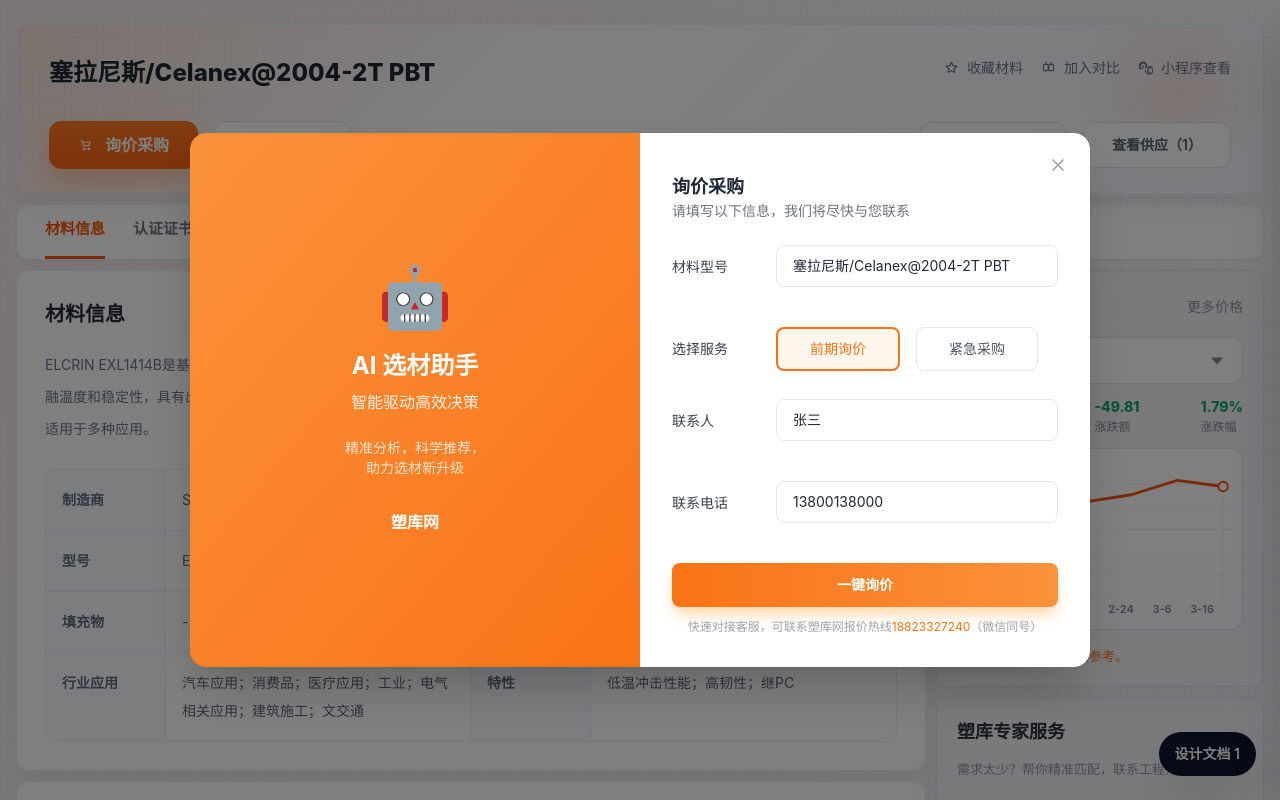
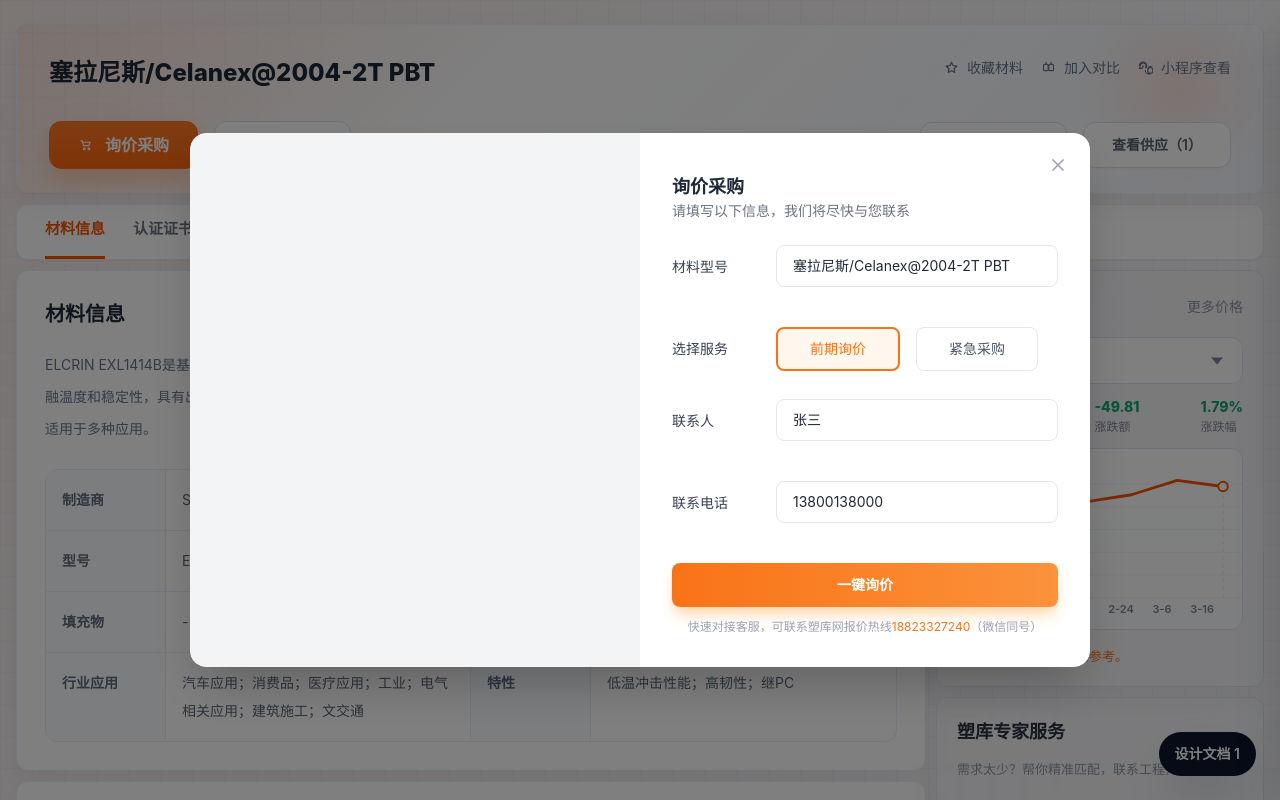
Before and after one commit to INNAUHIX/plasdata, a Next.js app: page / in a window 1280 px wide. Both pictures are taken after a click on the button "询价采购". Shown: the top 800 px of the page. Built offline with nearby package versions, Linux system fonts and the light colour scheme.

Commit message:
fix: remove robot icon and update left panel background

```diff
--- a/src/components/InquiryModal.tsx
+++ b/src/components/InquiryModal.tsx
@@ -90,18 +90,7 @@
         {/* 内容区 */}
         <div className="grid grid-cols-1 md:grid-cols-2">
           {/* 左侧宣传图 */}
-          <div className="hidden h-full rounded-tl-2xl rounded-bl-2xl bg-gradient-to-br from-orange-400 to-orange-500 p-8 flex-col items-center justify-center md:flex">
-            <div className="text-center">
-              <div className="mb-6 text-6xl">🤖</div>
-              <h3 className="mb-2 text-2xl font-bold text-white">AI 选材助手</h3>
-              <p className="mb-6 text-white/90">智能驱动高效决策</p>
-              <p className="text-sm text-white/80">
-                精准分析，科学推荐，<br />
-                助力选材新升级
-              </p>
-              <div className="mt-8 text-white font-semibold">塑库网</div>
-            </div>
-          </div>
+          <div className="hidden h-full rounded-tl-2xl rounded-bl-2xl bg-gray-100 md:block"></div>
 
           {/* 右侧表单 */}
           <div className="relative h-full rounded-tr-2xl rounded-br-2xl bg-white p-8">
```
